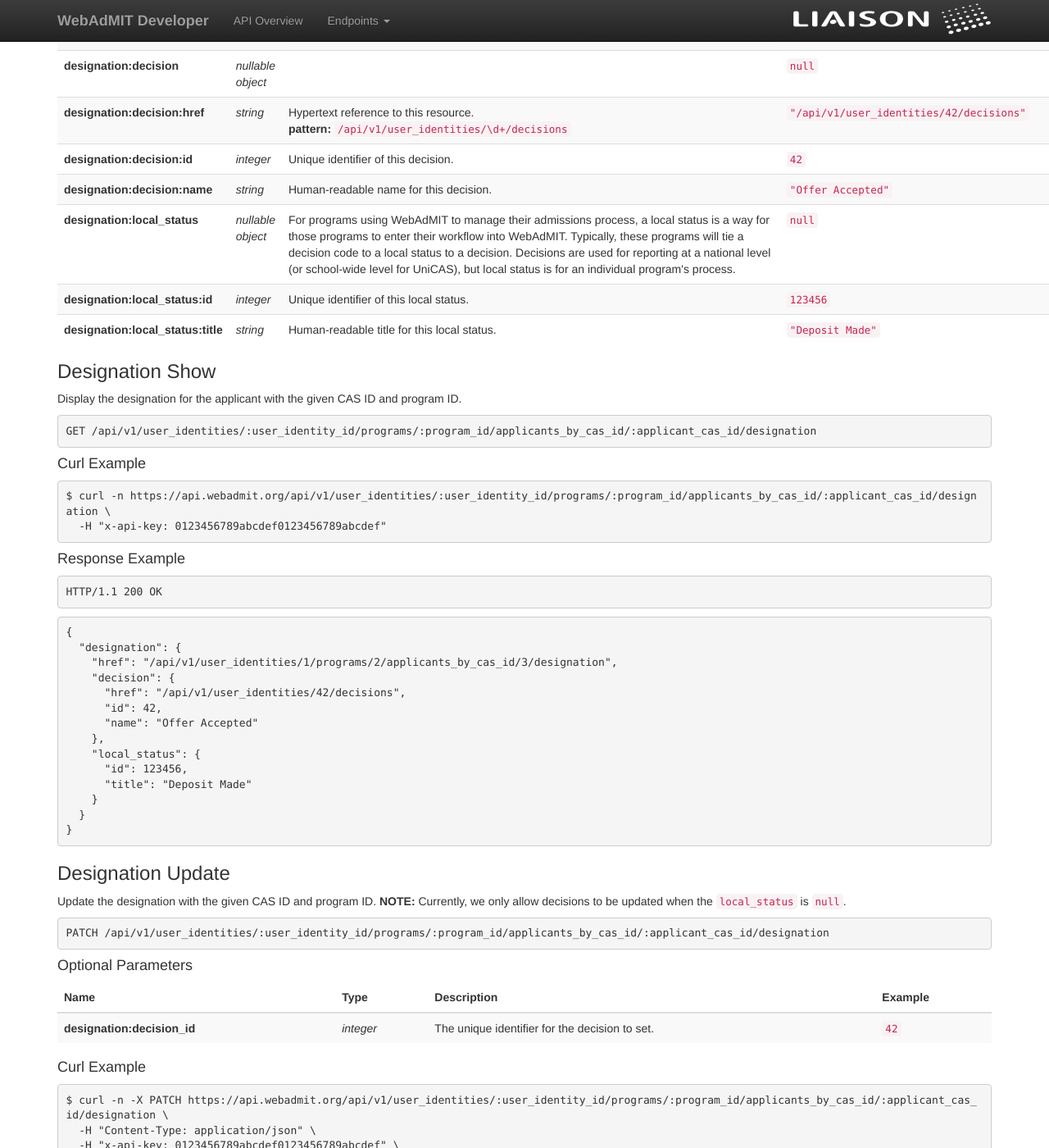
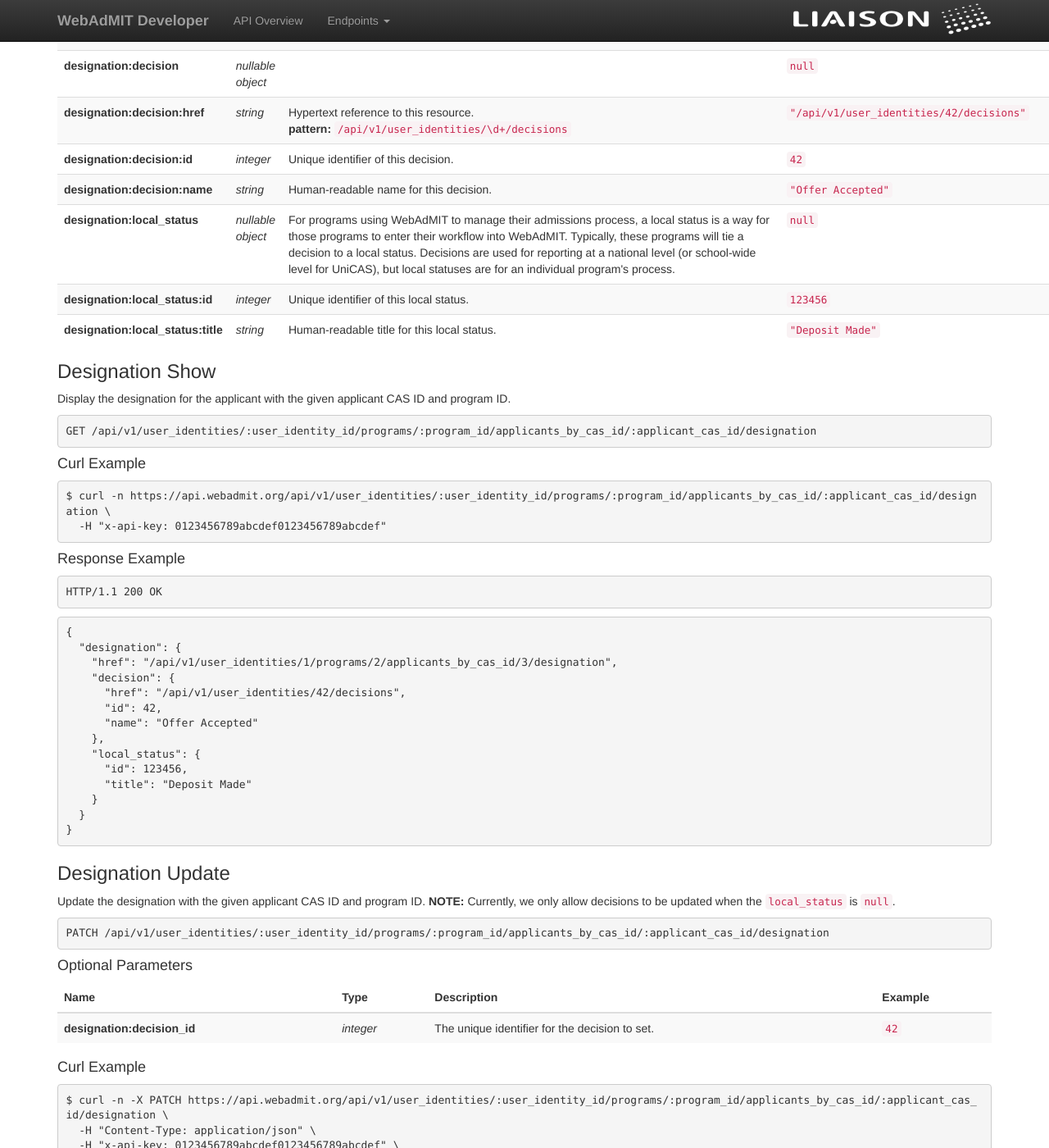
Before and after one commit to Liaison-Intl/Liaison-Intl.github.io, a Jekyll site: the page built from designation.md, in a window 1280 px wide and 1400 px high, scrolled down 292 px. Shown: the whole window at 82% size. Built offline with Jekyll 4.4.1, drawn with Linux system fonts in a browser that asks for light colours; nearby versions of some CDN libraries.

Commit message:
[NF-8539] Wording tweaks

```diff
--- a/designation.md
+++ b/designation.md
@@ -53,7 +53,7 @@
 <tr>
 <td><strong>designation:local_status</strong></td>
 <td><em>nullable object</em></td>
-<td>For programs using WebAdMIT to manage their admissions process, a local status is a way for those programs to enter their workflow into WebAdMIT.  Typically, these programs will tie a decision code to a local status to a decision.  Decisions are used for reporting at a national level (or school-wide level for UniCAS), but local status is for an individual program&#39;s process.</td>
+<td>For programs using WebAdMIT to manage their admissions process, a local status is a way for those programs to enter their workflow into WebAdMIT.  Typically, these programs will tie a decision to a local status.  Decisions are used for reporting at a national level (or school-wide level for UniCAS), but local statuses are for an individual program&#39;s process.</td>
 <td><code>null</code></td>
 </tr>
 <tr>
@@ -72,7 +72,7 @@
 
 <h3>Designation Show</h3>
 
-<p>Display the designation for the applicant with the given CAS ID and program ID.</p>
+<p>Display the designation for the applicant with the given applicant CAS ID and program ID.</p>
 
 <pre><code>GET /api/v1/user_identities/:user_identity_id/programs/:program_id/applicants_by_cas_id/:applicant_cas_id/designation
 </code></pre>
@@ -106,7 +106,7 @@
 
 <h3>Designation Update</h3>
 
-<p>Update the designation with the given CAS ID and program ID.  <strong>NOTE:</strong> Currently, we only allow decisions to be updated when the <code>local_status</code> is <code>null</code>.</p>
+<p>Update the designation with the given applicant CAS ID and program ID.  <strong>NOTE:</strong> Currently, we only allow decisions to be updated when the <code>local_status</code> is <code>null</code>.</p>
 
 <pre><code>PATCH /api/v1/user_identities/:user_identity_id/programs/:program_id/applicants_by_cas_id/:applicant_cas_id/designation
 </code></pre>
--- a/schemata/designation.json
+++ b/schemata/designation.json
@@ -7,7 +7,7 @@
 
   "links": [
     {
-      "description": "Display the designation for the applicant with the given CAS ID and program ID.",
+      "description": "Display the designation for the applicant with the given applicant CAS ID and program ID.",
       "href": "/api/v1/user_identities/:user_identity_id/programs/:program_id/applicants_by_cas_id/:applicant_cas_id/designation",
       "method": "GET",
       "rel": "self",
@@ -15,7 +15,7 @@
       "http_header": { "x-api-key": "0123456789abcdef0123456789abcdef" }
     },
     {
-      "description": "Update the designation with the given CAS ID and program ID.  **NOTE:** Currently, we only allow decisions to be updated when the `local_status` is `null`.",
+      "description": "Update the designation with the given applicant CAS ID and program ID.  **NOTE:** Currently, we only allow decisions to be updated when the `local_status` is `null`.",
       "href": "/api/v1/user_identities/:user_identity_id/programs/:program_id/applicants_by_cas_id/:applicant_cas_id/designation",
       "method": "PATCH",
       "rel": "update",
@@ -73,7 +73,7 @@
         },
         "local_status": {
           "type": ["object", "null"],
-          "description": "For programs using WebAdMIT to manage their admissions process, a local status is a way for those programs to enter their workflow into WebAdMIT.  Typically, these programs will tie a decision code to a local status to a decision.  Decisions are used for reporting at a national level (or school-wide level for UniCAS), but local status is for an individual program's process.",
+          "description": "For programs using WebAdMIT to manage their admissions process, a local status is a way for those programs to enter their workflow into WebAdMIT.  Typically, these programs will tie a decision to a local status.  Decisions are used for reporting at a national level (or school-wide level for UniCAS), but local statuses are for an individual program's process.",
           "properties": {
             "id": {
               "type": "integer",
```
